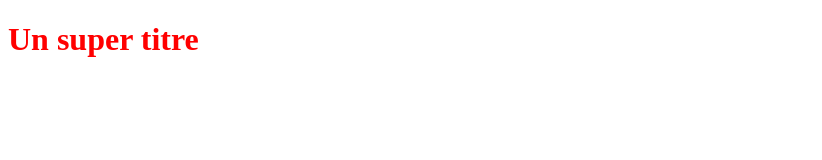
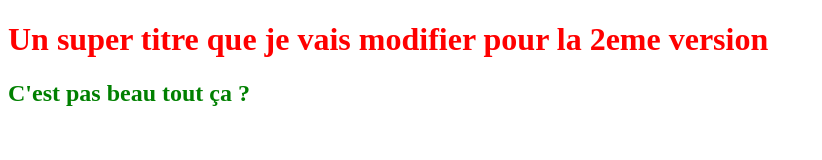
Before and after one commit to JEF-1973/TestProject, a plain HTML site: page index.html in a window 1280 px wide. Shown: the whole page, without its empty margins (0-822 px from the left). Drawn offline with Linux system fonts and the light colour scheme.

Commit message:
Modification du titre h1 et h2

```diff
--- a/index.html
+++ b/index.html
@@ -5,6 +5,7 @@
    <link rel="stylesheet" type="text/css" href="styles.css">
 </head>
 <body>
-   <h1>Un super titre</h1>
+   <h1>Un super titre que je vais modifier pour la 2eme version</h1>
+   <h2>C'est pas beau tout ça ?</h2>
 </body>
 </html>
--- a/styles.css
+++ b/styles.css
@@ -1,3 +1,7 @@
 h1 {
     color: red;
 }
+
+h2{
+    color:green;
+}
```
